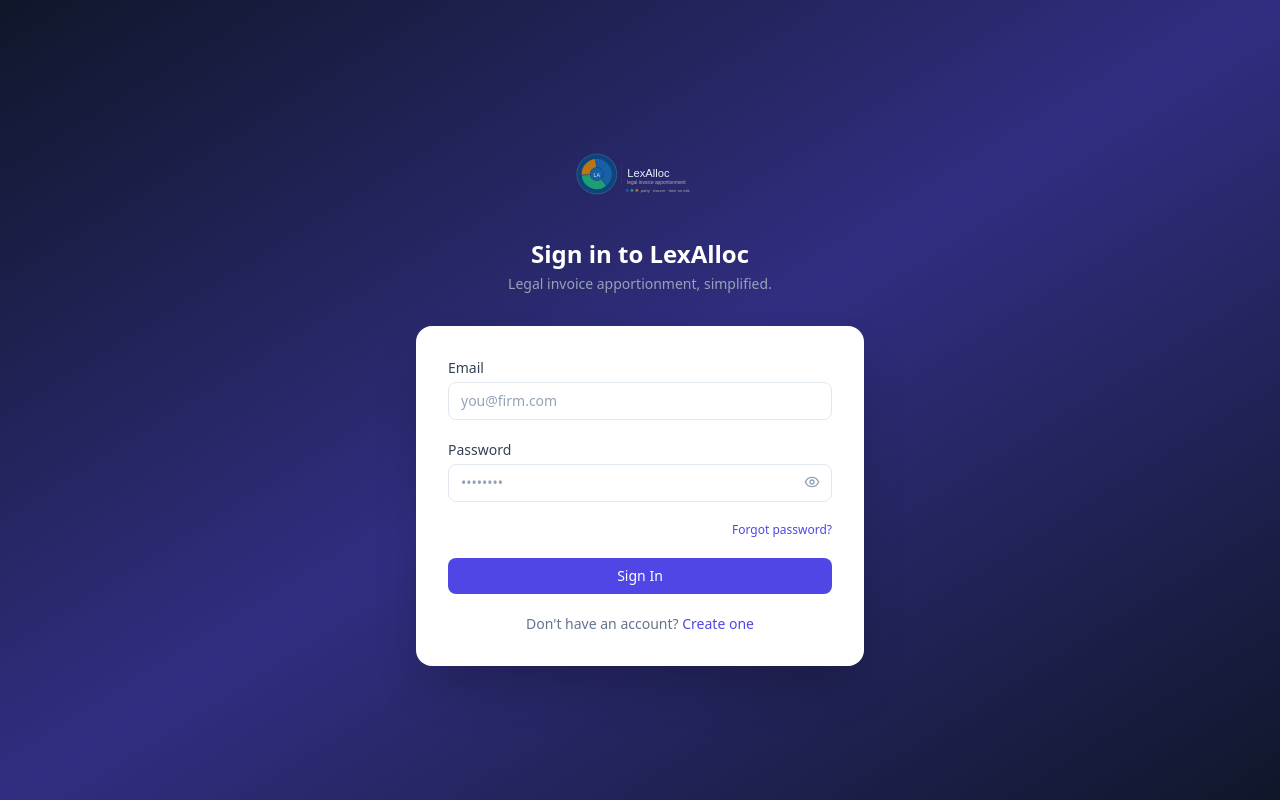
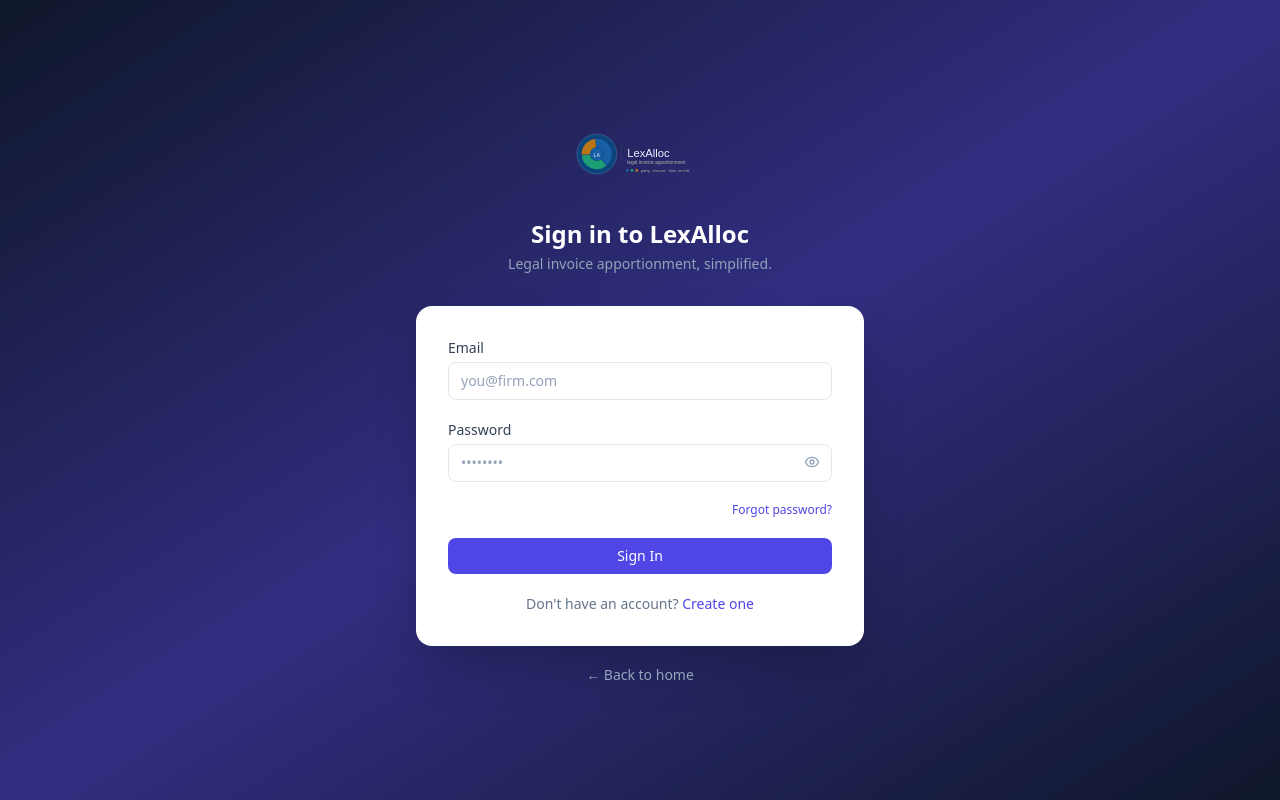
Before and after one commit to TheJimmyJam/LexAlloc, a React (Vite) app in the folder frontend/: page /login in a window 1280 px wide. Built offline with nearby package versions, Linux system fonts and the light colour scheme; no server answers.

Commit message:
feat: add back to home link on login and register pages

```diff
--- a/frontend/src/pages/Login.jsx
+++ b/frontend/src/pages/Login.jsx
@@ -68,6 +68,9 @@ export default function Login() {
             <Link to="/register" className="text-brand-600 hover:text-brand-700 font-medium">Create one</Link>
           </p>
         </form>
+        <p className="text-center mt-4">
+          <Link to="/" className="text-slate-400 hover:text-white text-sm transition-colors">← Back to home</Link>
+        </p>
       </div>
     </div>
   )
--- a/frontend/src/pages/Register.jsx
+++ b/frontend/src/pages/Register.jsx
@@ -113,6 +113,9 @@ export default function Register() {
             <Link to="/login" className="text-brand-600 hover:text-brand-700 font-medium">Sign in</Link>
           </p>
         </form>
+        <p className="text-center mt-4">
+          <Link to="/" className="text-slate-400 hover:text-white text-sm transition-colors">← Back to home</Link>
+        </p>
       </div>
     </div>
   )
```
